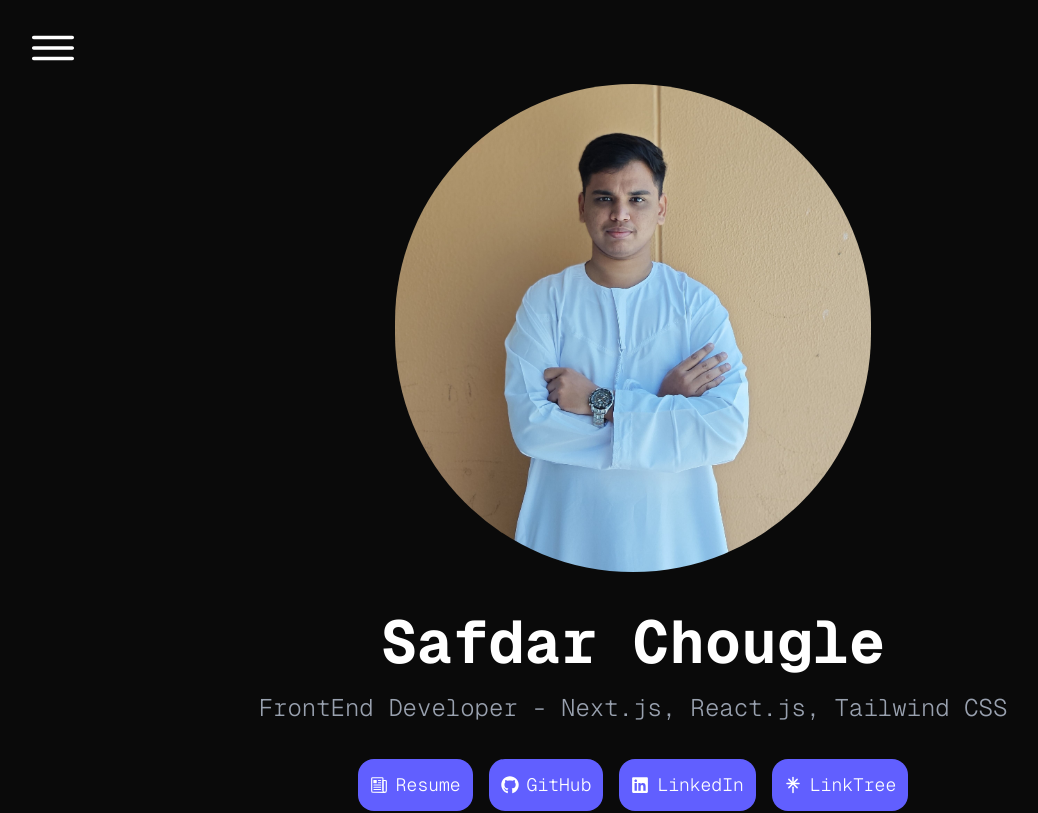
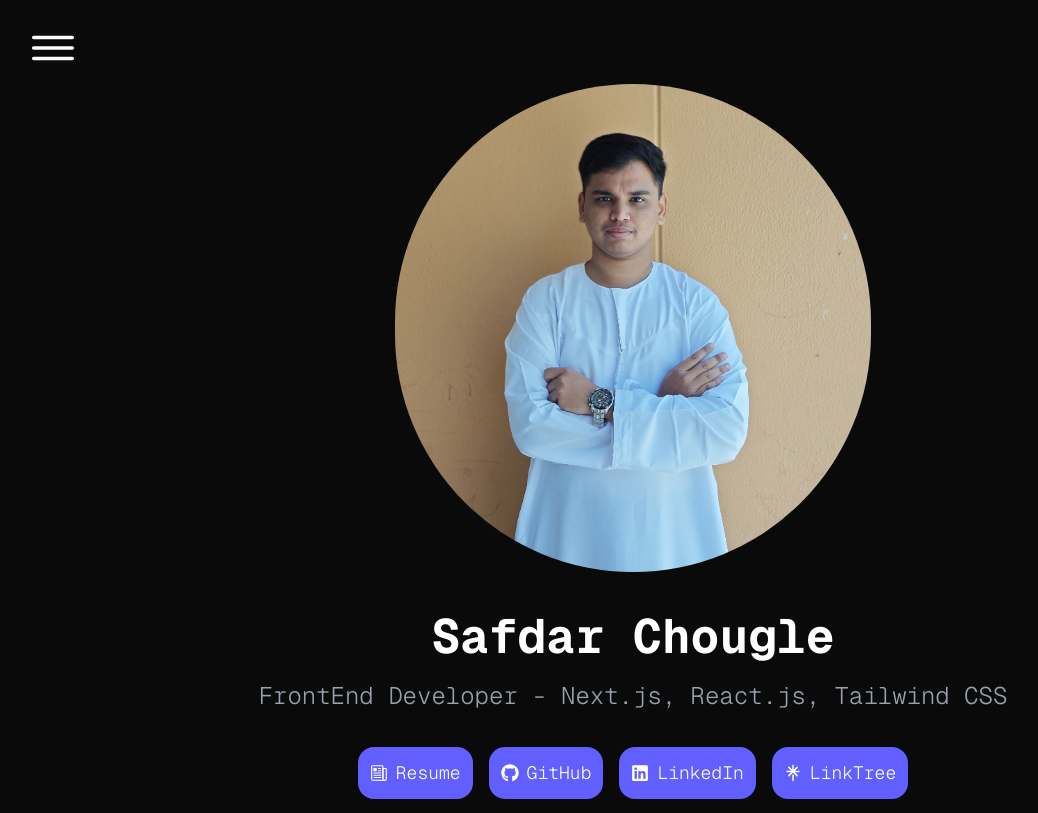
Before and after one commit to chouglesafdar22/Portfolio-Next.js-, a Next.js app in the folder portfolio-ui/: page / in a window 1280 px wide. Shown: the top 813 px of the page, without its empty margins (7-1045 px from the left). Built offline with nearby package versions, Linux system fonts and the light colour scheme.

Commit message:
Update page.js

```diff
--- a/portfolio-ui/app/page.js
+++ b/portfolio-ui/app/page.js
@@ -68,7 +68,7 @@ export default function Home() {
           <div className="container mx-auto flex px-10 pb-10 sm:pt-20 pt-[70px] text-center items-center justify-center flex-col">
             <Image src="/images/my-image.jpg" alt="my-profile" width={230} height={230} className="lg:w-2/5 md:w-2/5 mb-10 object-cover object-center rounded-full" />
             <div className="text-center lg:w-2/3 w-full">
-              <h1 className="title-font sm:text-5xl lg:text-6xl text-4xl mb-4 font-bold font-mono text-white">Safdar Chougle</h1>
+              <h1 className="title-font sm:text-4xl lg:text-5xl text-3xl mb-4 font-bold font-mono text-white">Safdar Chougle</h1>
               <p className="leading-relaxed text-lg sm:text-xl lg:text-2xl mb-8 font-light font-mono">FrontEnd Developer - Next.js, React.js, Tailwind CSS</p>
               <div className="flex sm:flex-row flex-col justify-center gap-4">
                 <Button icon={<IoNewspaperOutline />} onClick={openResume} title="Resume" hoverTextSize="hover:text-xl" textSize="text-lg" size={40} bgColor="bg-indigo-500" hoverTextColor="hover:text-gray-300" textColor="text-white" hoverSize="hover:w-44" hoverBgColor="hover:bg-gray-600" />
```
